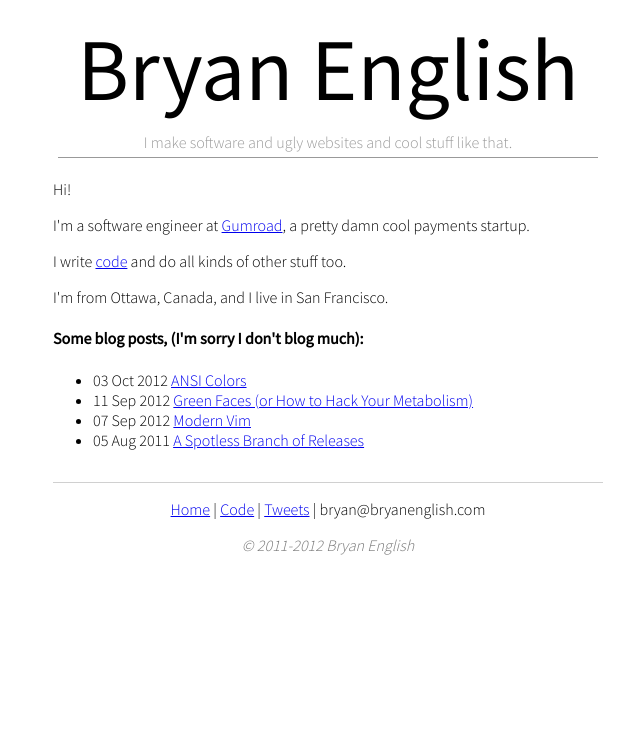
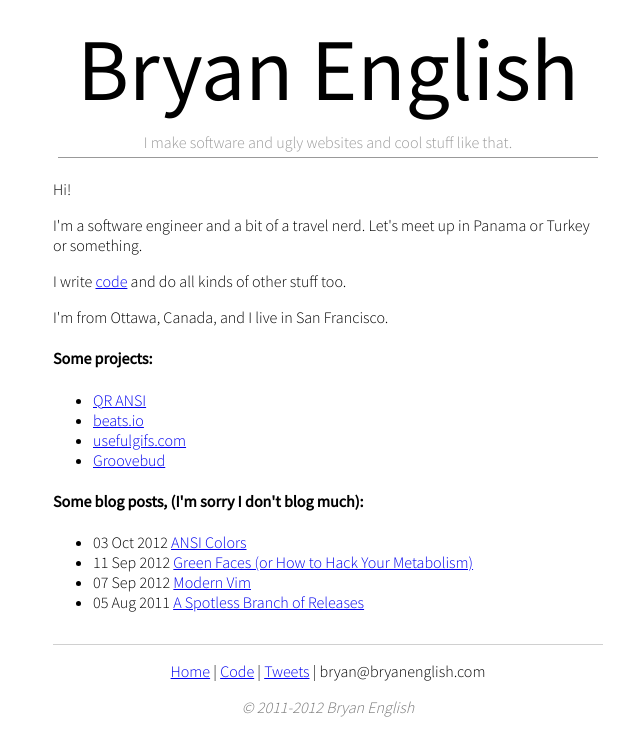
Before and after one commit to bengl/bengl.github.com, a Jekyll site: the page built from index.html, in a window 1280 px wide. Shown: the top 756 px of the page, without its empty margins (312-952 px from the left). Built offline with Jekyll 4.4.1, drawn with Linux system fonts in a browser that asks for light colours.

Commit message:
update home page

```diff
--- a/index.html
+++ b/index.html
@@ -4,11 +4,19 @@ layout: default
 
 <p>Hi!</p>
 
-<p>I'm a software engineer at <a href="https://gumroad.com">Gumroad</a>, a pretty damn cool payments startup.</p>
+<p>I'm a software engineer and a bit of a travel nerd. Let's meet up in Panama or Turkey or something.</p>
 
 <p>I write <a href="https://github.com/bengl">code</a> and do all kinds of other stuff too.</p>
 
 <p>I'm from Ottawa, Canada, and I live in San Francisco.</p>
+
+<h4>Some projects:</h4>
+<ul>
+  <li><a href="http://qransi.com">QR ANSI</a></li>
+  <li><a href="http://beats.io">beats.io</a></li>
+  <li><a href="http://usefulgifs.com">usefulgifs.com</a></li>
+  <li><a href="http://groovebud.com">Groovebud</a></li>
+</ul>
 
 <h4>Some blog posts, (I'm sorry I don't blog much):</h4>
 <ul>
```
